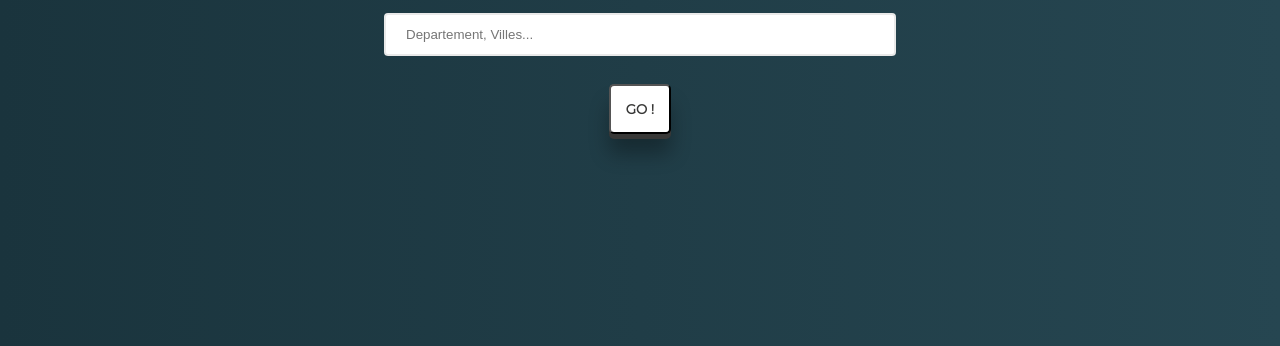
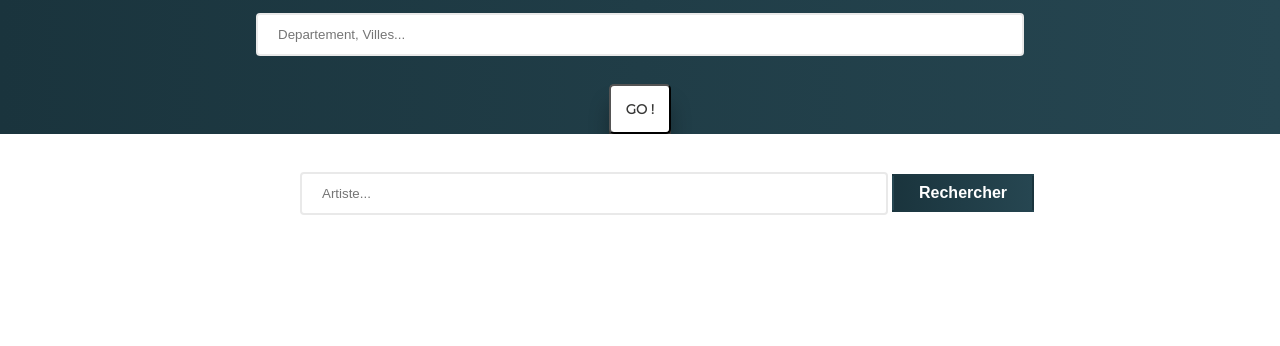
Before and after one commit to NootNootBoy/Perfect-Ticket, a plain HTML site: page index.html in a window 1280 px wide. Shown: the part 454-800 px from the top of the page. Drawn offline with Linux system fonts and the light colour scheme.

Commit message:
Bar de Recherche

```diff
--- a/css/style.css
+++ b/css/style.css
@@ -1,10 +1,8 @@
 body{
     margin: 0;
-    background: linear-gradient(to right, #1a343d, #264651);
+    background: no-repeat linear-gradient(to right, #1a343d, #264651);
 
 }
-
-
 
 #test{
     display: flex;
@@ -17,20 +15,21 @@ body{
     width: 400px;
 }
 
-.Artiste, .Departement{
+.ArtisteStart, .DepartementStart{
     display: flex;
     justify-content: center;
 }
 
 
 input[type=text] {
-    width: 40%;
+    width: 60%;
     padding: 12px 20px;
     margin: 8px 0;
     box-sizing: border-box;
     border: 2px solid rgb(233, 233, 233);
     border-radius: 4px;
   }
+
 
 
 .GO{
@@ -57,3 +56,48 @@ input[type=text] {
 .GO:hover{
     transform: scale(1.1);
 }
+
+.containerResultat{
+    background-color: white;
+    display: inline-block;
+    width: 100%;
+}
+
+#pagetop {
+    margin-top: 30px;
+    margin-left: 300px;
+    margin-bottom: 50px;
+}
+
+.btn{
+    padding: 8px 25px;
+    border: 2px solid #FFF;
+    border-image: linear-gradient(to right, #1a343d, #264651) 20 stretch;
+    font-size: 1em;
+    font-weight: bold;
+    color: #FFF;
+    background: linear-gradient(to right, #1a343d, #264651);
+    cursor: pointer;
+    transition: all .3s;
+      filter: hue-rotate(0deg) saturate(1);
+}
+
+.search{
+
+    color: white;
+}
+
+.search:hover{
+    transform: scale(1.1);
+}
+
+.search:hover{
+    transform: scale(0.9);
+}
+
+
+
+@media screen and (max-width: 768px) {
+
+
+      }
--- a/index.html
+++ b/index.html
@@ -14,7 +14,7 @@
       <div class="containerAccueil">
       <div id="test"> <img src="images/Logo.png" alt=""></div>
         <form>
-          <div class="Artiste">
+          <div class="ArtisteStart">
             <label for="uname"></label>
             <input type="text" id="uname" name="name" required size="45"
                    placeholder="Artiste..."
@@ -24,7 +24,7 @@
         </form>
 
         <form>
-            <div class="Departement">
+            <div class="DepartementStart">
               <label for="uname"></label>
               <input type="text" id="uname" name="name" required size="45"
                      placeholder="Departement, Villes..."
@@ -36,5 +36,19 @@
               </div>
           </form>
           </div>
+          <div class="containerResultat">
+            <div id="pagetop">
+                <form>
+                      <label for="uname"></label>
+                      <div class="barderecherche">
+                      <input type="text" id="uname" name="name" required size="45"
+                             placeholder="Artiste..."
+                             minlength="1" maxlength="32">
+                      <span class="validity"></span>
+                      <button class="btn search">Rechercher</button>
+                      </div>
+                  </form>
+                </div>
+          </div>
     </body>
 </html>
```
Also changed, not shown: images/search.png (added).
